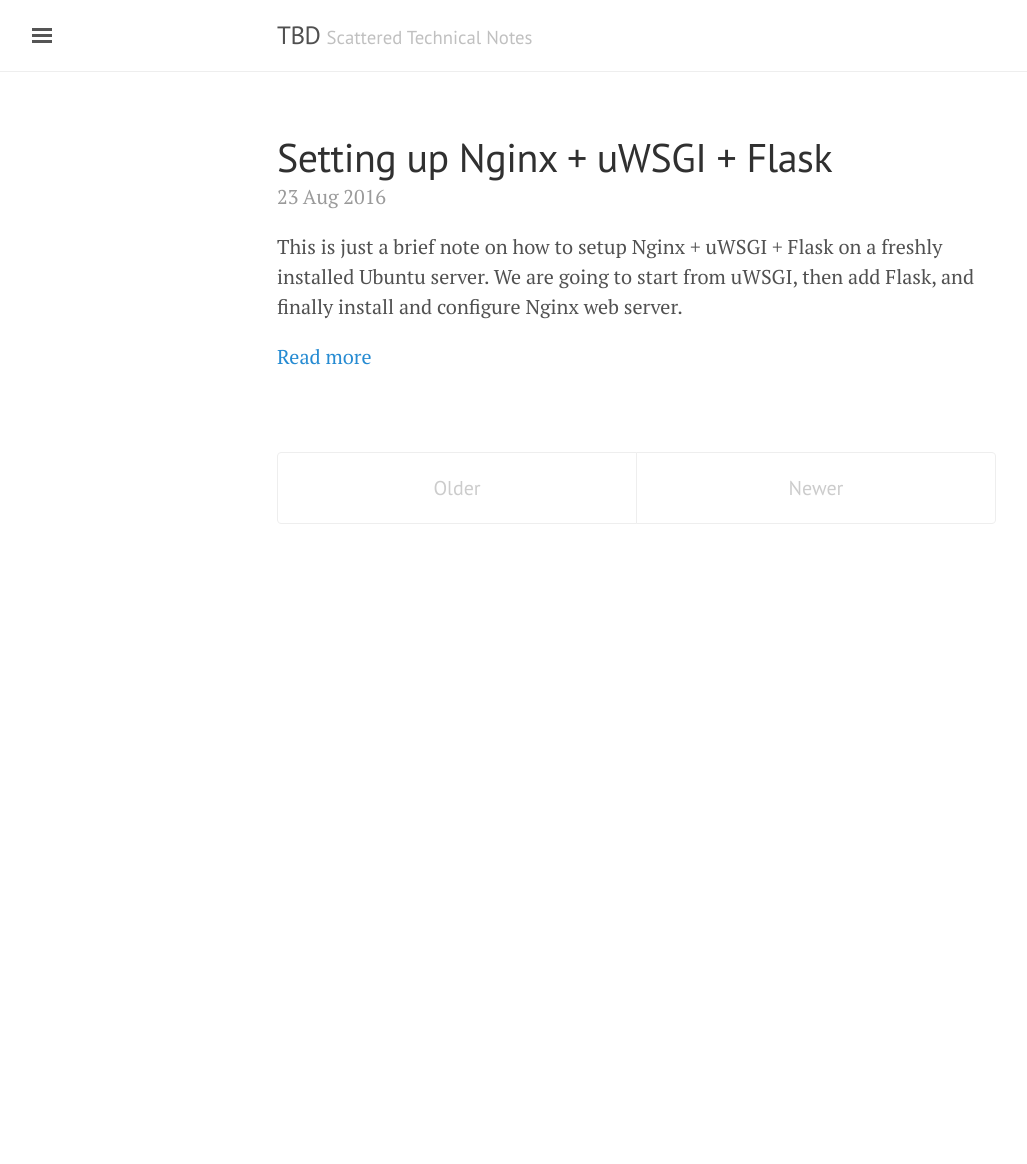
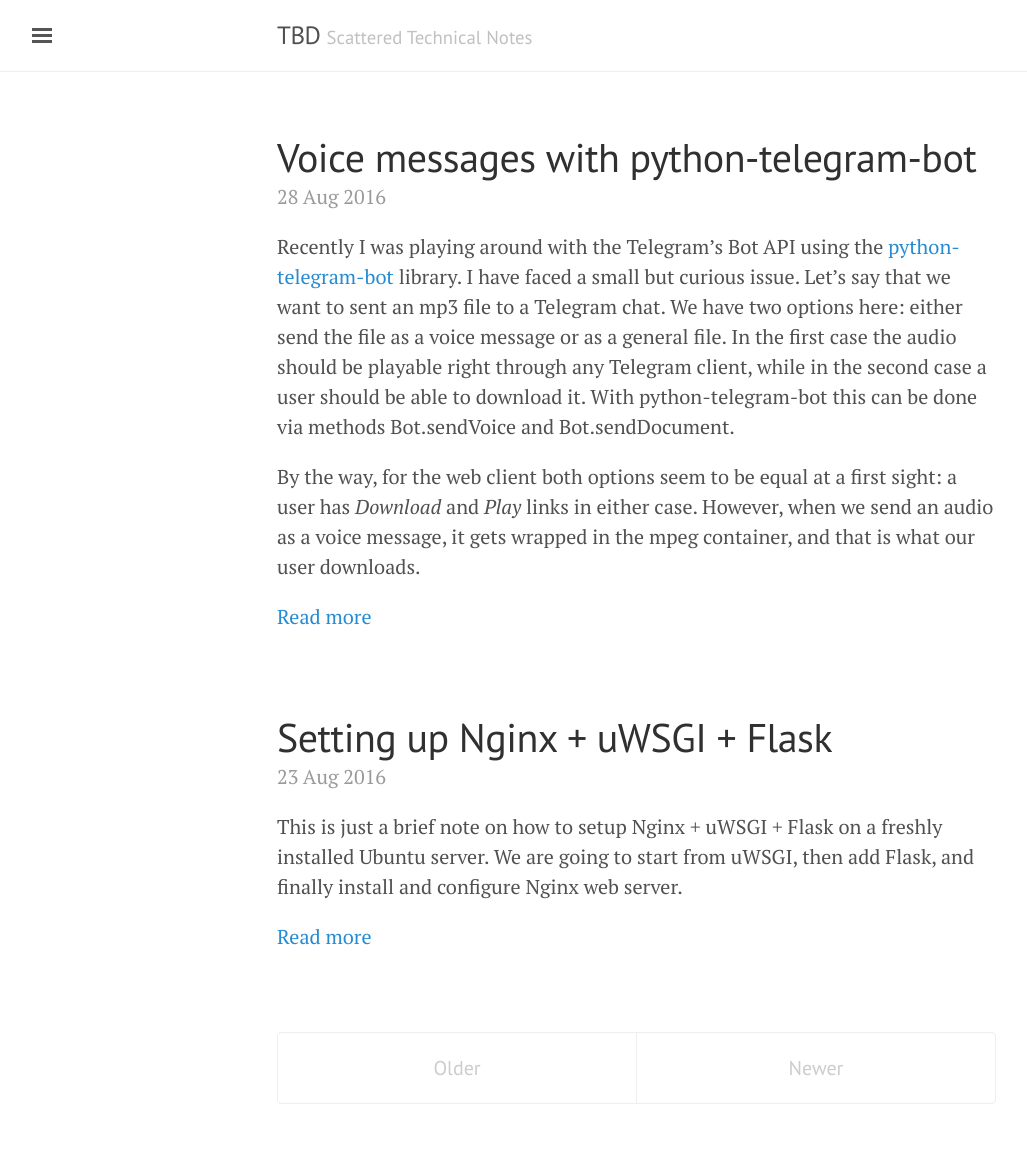
Before and after one commit to Coderik/coderik.github.io, a Jekyll site: the page built from index.html, in a window 1280 px wide. Shown: the whole page, without its empty margins (3-1030 px from the left). Built offline with Jekyll 4.4.1, drawn with Linux system fonts in a browser that asks for light colours; the list of posts is cut into pages by our own code; before the commit the page ends 900 px from its top, so only the background shows below that.

Commit message:
Add telegram-bot-voice-messages post

```diff
--- /dev/null
+++ b/_posts/2016-08-28-telegram-bot-voice-messages.md
@@ -0,0 +1,155 @@
+---
+layout: post
+title:  "Voice messages with python-telegram-bot"
+date:   2016-08-28 11:10:00 +0200
+categories: telegram python
+---
+Recently I was playing around with the Telegram's Bot API using the [python-telegram-bot](https://github.com/python-telegram-bot/python-telegram-bot) library. I have faced a small but curious issue. Let's say that we want to sent an mp3 file to a Telegram chat. We have two options here: either send the file as a voice message or as a general file. In the first case the audio should be playable right through any Telegram client, while in the second case a user should be able to download it. With python-telegram-bot this can be done via methods Bot.sendVoice and Bot.sendDocument.
+
+By the way, for the web client both options seem to be equal at a first sight: a user has *Download* and *Play* links in either case. However, when we send an audio as a voice message, it gets wrapped in the mpeg container, and that is what our user downloads.
+
+<!--more-->
+
+Let me show you the following signatures:
+
+{% highlight python %}
+# first
+def sendVoice(self, chat_id, voice, duration=None, **kwargs):
+# second
+def sendDocument(self, chat_id, document, filename=None,
+caption=None, **kwargs):
+{% endhighlight %}
+
+The signatures are quite different, but pay special attention to the lack of *filename* parameter in sendVoice. And no, you cannot pass it in kwargs.
+
+Now, let's say that we have an audio in a memory buffer and we want to send it as a voice message. For the sake of example we can do something like this:
+
+{% highlight python %}
+import requests
+import telegram
+from io import BytesIO
+
+# Parameters
+bot_token = 'your-bot-token'
+chat_id = 12345678
+song_url = 'http://someserver/song.mp3'
+
+bot = telegram.Bot(token=bot_token)
+song_response = requests.get(song_url)
+if song_response.status_code == 200:
+	voice = BytesIO(song_response.content)
+	bot.sendVoice(chat_id, voice=voice)
+{% endhighlight %}
+
+Of course, if we just want to resend an audio file from another server, we can simply pass its url to sendVoice:
+
+{% highlight python %}
+bot.sendVoice(chat_id, voice=song_url)
+{% endhighlight %}
+
+This would do the trick, but we make it the long way only to have our audio as an array of bytes in memory. And here is where the problem arises. We get "TypeError: expected string or buffer" from inside urllib. Let's see what is happening here.
+
+First of all we get into *sendVoice*:
+
+{% highlight python %}
+@message
+def sendVoice(self, chat_id, voice, duration=None, **kwargs):
+    url = '{0}/sendVoice'.format(self.base_url)
+    data = {'chat_id': chat_id, 'voice': voice}
+
+    if duration:
+        data['duration'] = duration
+
+    return url, data
+{% endhighlight %}
+
+Whole message-sending routine is inside *message* decorator:
+
+{% highlight python %}
+def message(func):
+
+    @functools.wraps(func)
+    def decorator(self, *args, **kwargs):
+        url, data = func(self, *args, **kwargs)
+
+        # kwargs processing is skipped here
+
+        result = request.post(url, data,
+        	timeout=kwargs.get('timeout'))
+
+        # result processing is skipped here
+
+    return decorator
+{% endhighlight %}
+
+So, *sendVoice* returns *data* dictionary that contains our message and some metadata, then *message* decorator sends this data. I have skipped kwargs processing, but I can assure you that it is irrelevant for now. Let's go deeper:
+
+{% highlight python %}
+def post(url, data, timeout=None):
+    if InputFile.is_inputfile(data):
+        data = InputFile(data)
+        result = _request_wrapper('POST', url,
+        	body=data.to_form(), headers=data.headers)
+    else:
+        # posting data as json is skipped here
+
+    return _parse(result)
+{% endhighlight %}
+
+Method InputFile.is_inputfile() checks that *data* represents some file and not a text message in json formant. It returns True for 'audio', 'document', 'photo', 'sticker', 'video', 'voice' and 'certificate' types of messages. After the check is passed, *data* is wrapped into *InputFile*.
+
+{% highlight python %}
+class InputFile(object):
+def __init__(self, data):
+    self.data = data
+
+    # ...
+    if 'voice' in data:
+        self.input_name = 'voice'
+        self.input_file = data.pop('voice')
+    # ...
+
+    if hasattr(self.input_file, 'read'):
+        self.filename = None
+        self.input_file_content = self.input_file.read()
+        if 'filename' in data:
+            self.filename = self.data.pop('filename')
+        elif hasattr(self.input_file, 'name'):
+            self.filename =
+            	os.path.basename(self.input_file.name)
+
+        try:
+            self.mimetype =
+            	InputFile.is_image(self.input_file_content)
+            if not self.filename or '.' not in self.filename:
+                self.filename = self.mimetype.replace('/','.')
+        except TelegramError:
+            self.mimetype = mimetypes.guess_type(self.filename)[0] or DEFAULT_MIME_TYPE
+{% endhighlight %}
+
+Recall that we are trying to send an in-memory buffer as a voice message, so I have removed everything related to resending an audio from some given url. Since we are dealing with some kind of a buffer, hasattr(self.input_file, 'read') returns True. But what happens next? We are defining *filename*! First we look for it in *data* dictionary, but it is not there, because *sendVoice* does not allow us to specify it. Then we check that maybe our buffer (BytesIO) itself has *name* attribute, but it does not (which makes sense). And we end up with mime type guessing which throws TypeError, even though we know for sure that we are trying to send an mp3 file. We just need a way to communicate the filename.
+
+Notice that the code above works perfectly fine when we send a file from the disk.
+
+{% highlight python %}
+bot.sendVoice(chat_id, voice=open('/path/to/song.mp3', 'rb'))
+{% endhighlight %}
+
+This is because type 'file', returned by open(), has *name* attribute.
+
+How can we communicate the filename without altering the code of the library? An obvious workaround is to add the notorious *name* attribute to our buffer:
+
+{% highlight python %}
+class BufferWithName(BytesIO):
+	def __init__(self, buffer=None, name=''):
+		super(BufferWithName, self).__init__(buffer)
+		self.name = name
+{% endhighlight %}
+
+Then we just need to use it instead of BytesIO:
+
+{% highlight python %}
+song_filename = somehow_extract_name_from_url(song_url)
+voice = BufferWithName(song_response.content, song_filename)
+bot.sendVoice(chat_id, voice=voice)
+{% endhighlight %}
```
Also changed, not shown: _posts/2016-08-23-setting-up-nginx-uwsgi-flask.md (+1 -1 lines).
